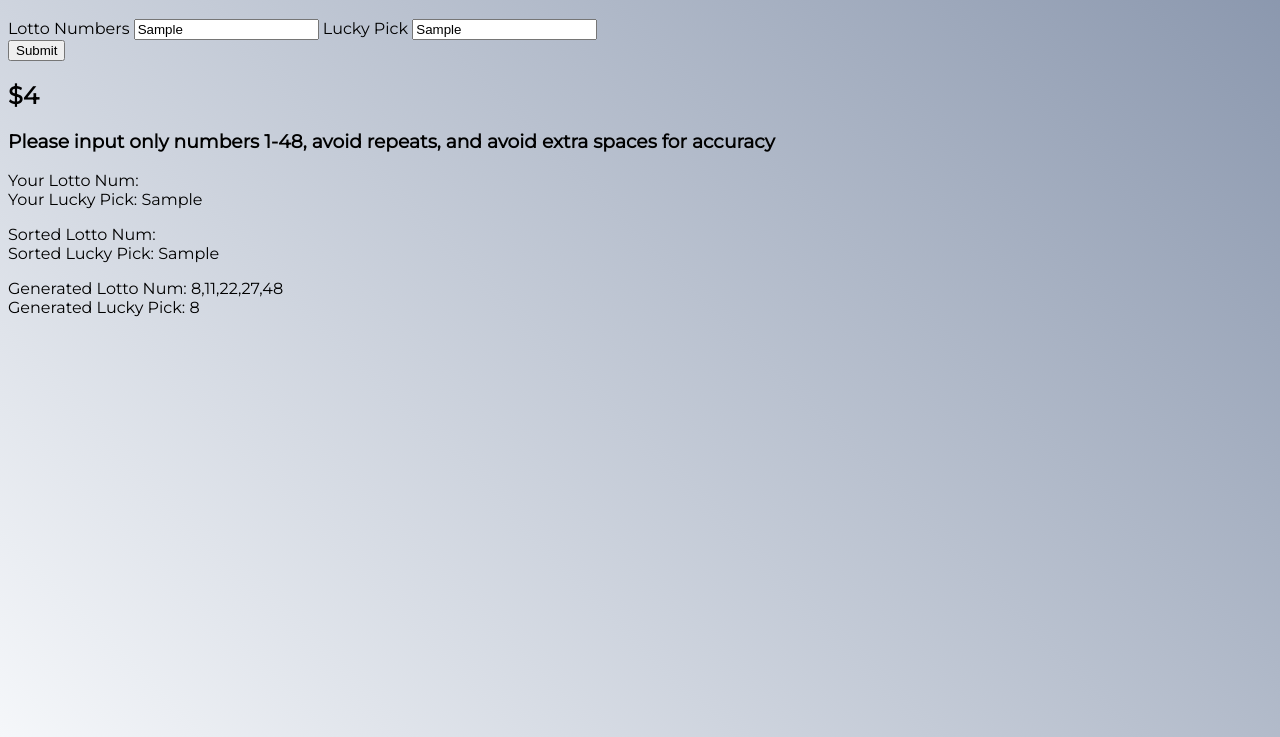
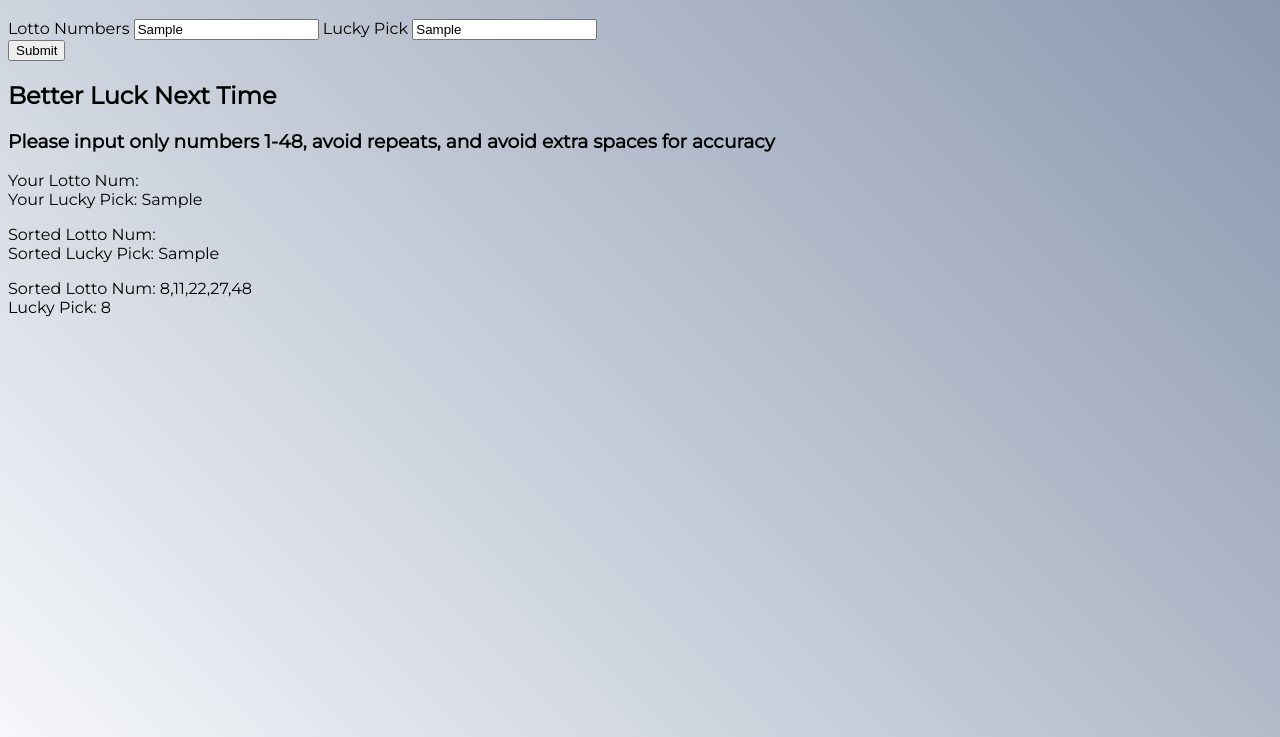
Before and after one commit to connorwind/lotto, a plain HTML site: page index.html in a window 1280 px wide. Both pictures are taken after typing "Sample", "Sample" into the empty fields and a click on the button "Submit". Shown: the part 63-800 px from the top of the page. Drawn offline with Linux system fonts and the light colour scheme.

Commit message:
Add files via upload

```diff
--- a/index.html
+++ b/index.html
@@ -31,8 +31,8 @@
                 document.getElementById("yournum").innerHTML = tx;
                 document.getElementById("sortnum").innerHTML = "Sorted Lotto Num: "+x
                 + "<br>Sorted Lucky Pick: "+ lck;
-                document.getElementById("winningnum").innerHTML = "Generated Lotto Num: "+gen
-                + "<br> Generated Lucky Pick: "+ genlck;
+                document.getElementById("winningnum").innerHTML = "Sorted Lotto Num: "+gen
+                + "<br> Lucky Pick: "+ genlck;
 
                 var count = 0;
                 var sharelck = false;
@@ -53,60 +53,60 @@
                     sharelck = true;
                 }
 
-                if(sharelck = true && count == 5)
+                if(sharelck == true && count == 5)
                 {
                     document.getElementById("payout").innerHTML = "$7,000 a WEEK for LIFE!";
                     return false;
                 }
-                if(sharelck = false && count == 5)
+                if(sharelck == false && count == 5)
                 {
                     document.getElementById("payout").innerHTML = "$25,000 a YEAR for LIFE!";
                     return false;
                 }
-                if(sharelck = true && count == 4)
+                if(sharelck == true && count == 4)
                 {
                     document.getElementById("payout").innerHTML = "$5,000";
                     return false;
                 }
-                if(sharelck = false && count == 4)
+                if(sharelck == false && count == 4)
                 {
                     document.getElementById("payout").innerHTML = "$200";
                     return false;
                 }
-                if(sharelck = true && count == 3)
+                if(sharelck == true && count == 3)
                 {
                     document.getElementById("payout").innerHTML = "$150";
                     return false;
                 }
-                if(sharelck = false && count == 3)
+                if(sharelck == false && count == 3)
                 {
                     document.getElementById("payout").innerHTML = "$20";
                     return false;
                 }
-                if(sharelck = true && count == 2)
+                if(sharelck == true && count == 2)
                 {
                     document.getElementById("payout").innerHTML = "$25";
                     return false;
-                } if(sharelck = false && count == 2)
+                }
+                if(sharelck == false && count == 2)
                 {
                     document.getElementById("payout").innerHTML = "$3";
                     return false;
-                } if(sharelck = true && count == 1)
+                }
+                if(sharelck == true && count == 1)
                 {
                     document.getElementById("payout").innerHTML = "$6";
                     return false;
-                } if(sharelck = true && count == 0)
+                }
+                if(sharelck == true && count == 0)
                 {
                     document.getElementById("payout").innerHTML = "$4";
                     return false;
                 }
-
-
-
-
-
-
-
+                else{
+                document.getElementById("payout").innerHTML = "Better Luck Next Time";
+                return false;
+             }
             }
 
                 /* return text= "";*/
```
